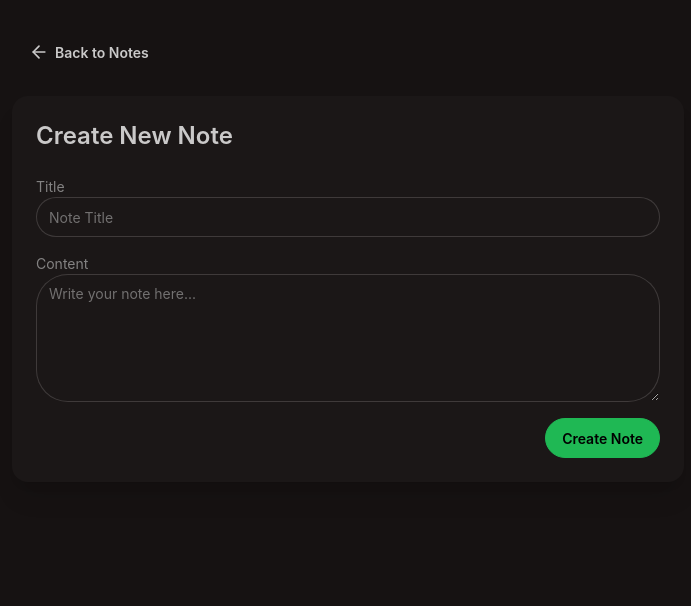
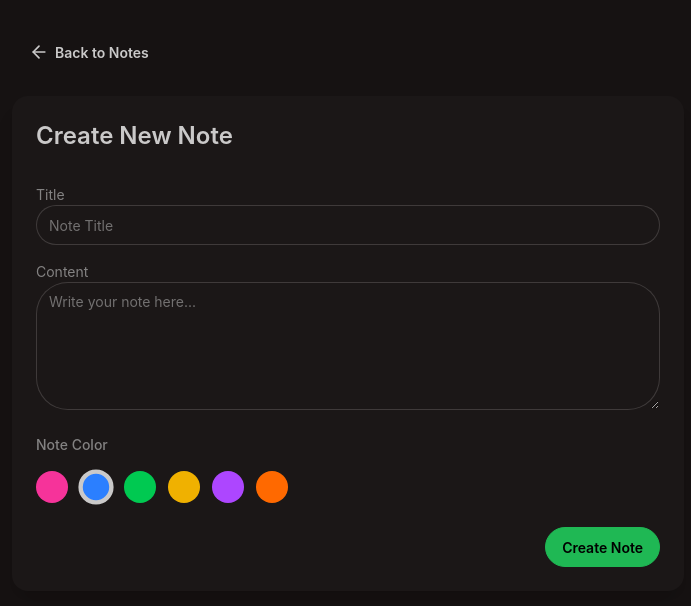
Before and after one commit to dishanta-adhikari/MERN-thinkbord-app, a React app in the folder frontend/: page /create in a window 1280 px wide. Shown: the top 606 px of the page, without its empty margins (292-983 px from the left). Built offline with nearby package versions, Linux system fonts and the light colour scheme; the HTML template or start-up script is replaced by a standard one.

Commit message:
create-colord-notes

```diff
--- a/frontend/src/components/NoteCard.jsx
+++ b/frontend/src/components/NoteCard.jsx
@@ -5,9 +5,11 @@ import toast from "react-hot-toast";
 
 import { formatDate } from "../lib/utils";
 import api from "../lib/axios.js";
+import { NOTE_COLORS, COLOR_BUTTONS, COLOR_CLASSES } from "../lib/noteColors.js";
 
 export const NoteCard = ({ note, setNotes }) => {
-  // delete note function
+  const borderColor = COLOR_CLASSES[note.color] || COLOR_CLASSES.blue;
+
   const handleDelete = async (e, id) => {
     e.preventDefault();
 
@@ -17,7 +19,9 @@ export const NoteCard = ({ note, setNotes }) => {
 
     try {
       await api.delete(`/notes/${id}`);
+
       setNotes((prev) => prev.filter((note) => note._id !== id));
+
       toast.success("Note deleted successfully");
     } catch (error) {
       console.log("Error in handleDelete", error);
@@ -28,22 +32,26 @@ export const NoteCard = ({ note, setNotes }) => {
   return (
     <Link
       to={`/note/${note._id}`}
-      className="card bg-base-100 hover:shadow-lg transition-all duration-200 border-t-4 border-solid border-[#00FF9D]"
+      className={`card bg-base-100 hover:shadow-lg transition-all duration-200 border-t-4 ${borderColor}`}
     >
       <div className="card-body">
         <h3 className="card-title text-base-content">{note.title}</h3>
+
         <p className="text-base-content/70 line-clamp-3">{note.content}</p>
+
         <div className="card-actions justify-between items-center mt-4">
           <span className="text-sm text-base-content/60">
             {formatDate(new Date(note.createdAt))}
           </span>
+
           <div className="flex items-center gap-1">
             <PenSquareIcon className="size-4" />
+
             <button
               className="btn btn-ghost btn-xs text-error"
               onClick={(e) => handleDelete(e, note._id)}
             >
-              <Trash2Icon className="seze-4" />
+              <Trash2Icon className="size-4" />
             </button>
           </div>
         </div>
@@ -51,4 +59,5 @@ export const NoteCard = ({ note, setNotes }) => {
     </Link>
   );
 };
+
 export default NoteCard;
--- /dev/null
+++ b/frontend/src/lib/noteColors.js
@@ -0,0 +1,26 @@
+export const NOTE_COLORS = [
+    "pink",
+    "blue",
+    "green",
+    "yellow",
+    "purple",
+    "orange",
+];
+
+export const COLOR_CLASSES = {
+    pink: "border-pink-500",
+    blue: "border-blue-500",
+    green: "border-green-500",
+    yellow: "border-yellow-500",
+    purple: "border-purple-500",
+    orange: "border-orange-500",
+};
+
+export const COLOR_BUTTONS = {
+    pink: "bg-pink-500",
+    blue: "bg-blue-500",
+    green: "bg-green-500",
+    yellow: "bg-yellow-500",
+    purple: "bg-purple-500",
+    orange: "bg-orange-500",
+};
--- a/frontend/src/pages/CreatePage.jsx
+++ b/frontend/src/pages/CreatePage.jsx
@@ -4,34 +4,39 @@ import { ArrowLeftIcon } from "lucide-react";
 import toast from "react-hot-toast";
 
 import api from "../lib/axios.js";
+import { NOTE_COLORS, COLOR_BUTTONS } from "../lib/noteColors.js";
 
 const CreatePage = () => {
-  const [title, setTitle] = useState("");
-  const [content, setContent] = useState("");
   const [loading, setLoading] = useState(false);
+
+  const [formData, setFormData] = useState({
+    title: "",
+    content: "",
+    color: "blue",
+  });
 
   const navigate = useNavigate();
 
   const handleSubmit = async (e) => {
     e.preventDefault();
 
-    if (!title.trim() || !content.trim()) {
+    if (!formData.title.trim() || !formData.content.trim()) {
       toast.error("All fields are required");
       return;
     }
 
     setLoading(true);
+
     try {
-      await api.post("/notes", {
-        title,
-        content,
-      });
-      toast.success("Note created Succesfully!");
+      await api.post("/notes", formData);
+
+      toast.success("Note created successfully!");
       navigate("/");
     } catch (error) {
-      console.log("Error creating note");
-      if (error.response.status === 429) {
-        toast.error("Slow down! You'r creating notes too fast", {
+      console.error("Error creating note:", error);
+
+      if (error.response?.status === 429) {
+        toast.error("Slow down! You're creating notes too fast", {
           duration: 4000,
           icon: "💀",
         });
@@ -54,9 +59,10 @@ const CreatePage = () => {
 
           <div className="card bg-base-100 shadow-xl">
             <div className="card-body">
-              <h2 className="card-title text-2xl mb-4">Create New Note</h2>
+              <h2 className="card-title text-2xl mb-6">Create New Note</h2>
 
               <form onSubmit={handleSubmit}>
+                {/* Title */}
                 <div className="form-control mb-4">
                   <label className="label">
                     <span className="label-text">Title</span>
@@ -66,12 +72,18 @@ const CreatePage = () => {
                     type="text"
                     placeholder="Note Title"
                     className="input input-bordered w-full"
-                    value={title}
-                    onChange={(e) => setTitle(e.target.value)}
+                    value={formData.title}
+                    onChange={(e) =>
+                      setFormData({
+                        ...formData,
+                        title: e.target.value,
+                      })
+                    }
                   />
                 </div>
 
-                <div className="form-control mb-4">
+                {/* Content */}
+                <div className="form-control mb-6">
                   <label className="label">
                     <span className="label-text">Content</span>
                   </label>
@@ -79,11 +91,48 @@ const CreatePage = () => {
                   <textarea
                     placeholder="Write your note here..."
                     className="textarea textarea-bordered h-32 w-full"
-                    value={content}
-                    onChange={(e) => setContent(e.target.value)}
+                    value={formData.content}
+                    onChange={(e) =>
+                      setFormData({
+                        ...formData,
+                        content: e.target.value,
+                      })
+                    }
                   />
                 </div>
 
+                {/* Color Picker */}
+                <div className="mb-6">
+                  <label className="label mb-4">
+                    <span className="label-text font-medium">Note Color</span>
+                  </label>
+
+                  <div className="flex gap-3 flex-wrap">
+                    {NOTE_COLORS.map((color) => (
+                      <button
+                        key={color}
+                        type="button"
+                        onClick={() =>
+                          setFormData({
+                            ...formData,
+                            color,
+                          })
+                        }
+                        className={`
+                          w-8 h-8 rounded-full border-4 transition-all
+                          ${COLOR_BUTTONS[color]}
+                          ${
+                            formData.color === color
+                              ? "border-base-content scale-110"
+                              : "border-transparent"
+                          }
+                        `}
+                      />
+                    ))}
+                  </div>
+                </div>
+
+                {/* Submit */}
                 <div className="card-actions justify-end">
                   <button
                     type="submit"
```
Also changed, not shown: 2 other files (tests, documents, lock files or other folders).
